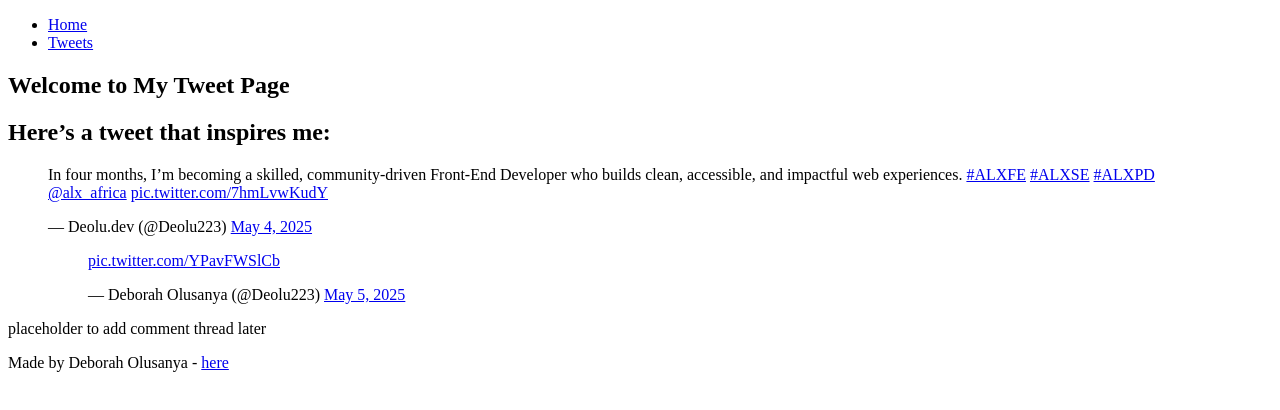
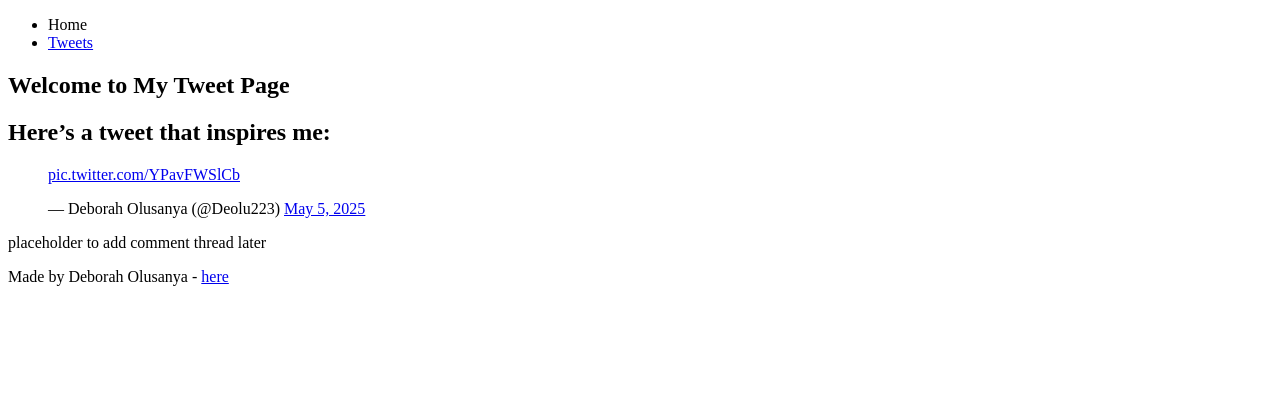
Before and after one commit to Deborah22-olu/My_First_Portfolio, a plain HTML site: page html_basic/tweet.html in a window 1280 px wide. Drawn offline with Linux system fonts and the light colour scheme.

Commit message:
Added new tweet.html with embedded tweet and links

```diff
--- a/html_basic/tweet.html
+++ b/html_basic/tweet.html
@@ -1,5 +1,5 @@
 <!DOCTYPE html>
-<html lang="en">
+<html>
     <head>
         <meta charset="UTF-8">
         <meta name="viewport" content="width=device-width, initial-scale=1.0">
@@ -8,8 +8,8 @@
     <body>
         <header>
             <ul>
-            <li><a href="index.html">Home</a></li>
-            <li><a href="tweets.html">Tweets</a></li>
+                <li><a herf="index.html">Home</a> </li>
+                <li><a href="tweet.html">Tweets</a> </li>
             </ul>
         </header>
         <main>
@@ -17,19 +17,15 @@
                 <h1>Welcome to My Tweet Page</h1>
                 <h2>Here&#8217;s a tweet that inspires me:</h2>
 
-            <!-- Embedded tweet -->
+                <!--Embedded tweet-->
                 <blockquote class="twitter-tweet">
-                <p lang="en" dir="ltr">
-                    In four months, I&#8217;m becoming a skilled, community-driven Front-End Developer who builds clean, accessible, and impactful web experiences.
-                    <a href="https://twitter.com/hashtag/ALXFE?src=hash&amp;ref_src=twsrc%5Etfw">#ALXFE</a>
-                    <a href="https://twitter.com/hashtag/ALXSE?src=hash&amp;ref_src=twsrc%5Etfw">#ALXSE</a>
-                    <a href="https://twitter.com/hashtag/ALXPD?src=hash&amp;ref_src=twsrc%5Etfw">#ALXPD</a>
-                    <a href="https://twitter.com/alx_africa?ref_src=twsrc%5Etfw">@alx_africa</a>
-                    <a href="https://t.co/7hmLvwKudY">pic.twitter.com/7hmLvwKudY</a>
+                    <p lang="zxx" dir="ltr">
+                        <a href="https://t.co/YPavFWSlCb">pic.twitter.com/YPavFWSlCb</a>
                     </p>
-                &mdash; Deolu.dev (@Deolu223)
-                <a href="https://twitter.com/evianojay/status/1918980186118246884?ref_src=twsrc%5Etfw">May 4, 2025</a>
-            <blockquote class="twitter-tweet"><p lang="zxx" dir="ltr"><a href="https://t.co/YPavFWSlCb">pic.twitter.com/YPavFWSlCb</a></p>&mdash; Deborah Olusanya (@Deolu223) <a href="https://twitter.com/Deolu223/status/1919350106756686254?ref_src=twsrc%5Etfw">May 5, 2025</a></blockquote> <script async src="https://platform.twitter.com/widgets.js" charset="utf-8"></script>
+                    &mdash; Deborah Olusanya (@Deolu223)
+                    <a href="https://twitter.com/Deolu223/status/1919350106756686254?ref_src=twsrc%5Etfw">May 5, 2025</a>
+                </blockquote>
+                <script async src="https://platform.twitter.com/widgets.js" charset="utf-8"></script>
             </article>
             <aside>
                 <p>placeholder to add comment thread later</p>
```
Lines whose indentation alone changed are shown as unchanged.
